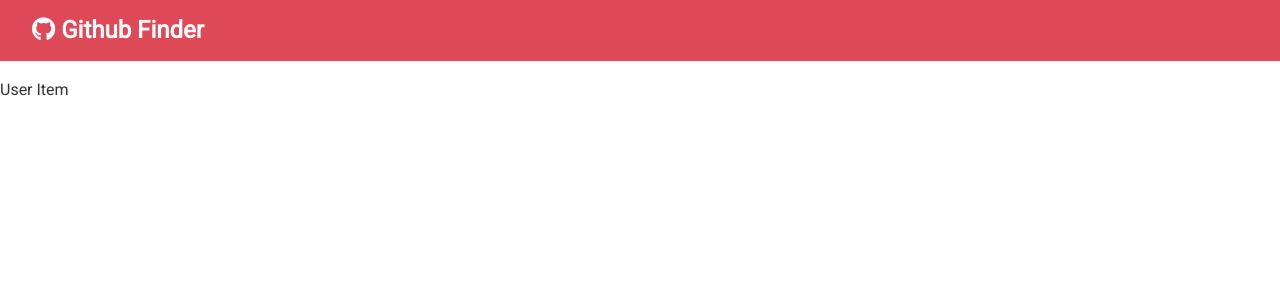
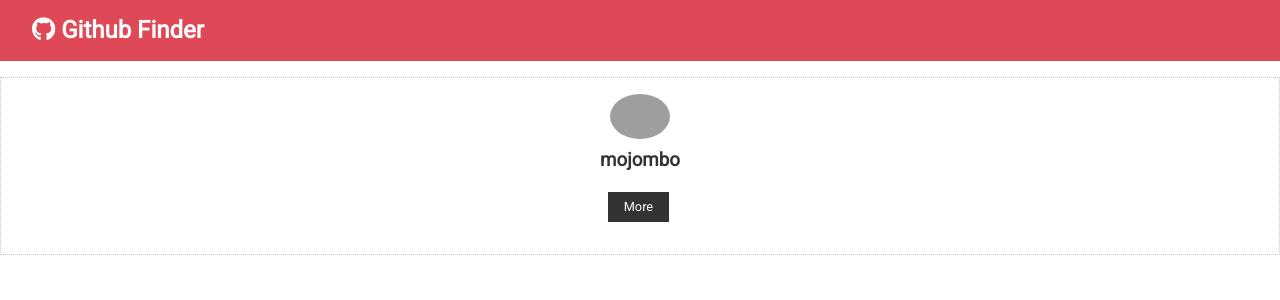
Before and after one commit to krisbaranski/github-finder, a React (Create React App) app: page / in a window 1280 px wide. Shown: the top 300 px of the page. Built offline with nearby package versions, Linux system fonts and the light colour scheme; grey boxes are pictures that could not be loaded.

Commit message:
feat: UserItem this.state props restructuring

```diff
--- a/src/components/users/UserItem.js
+++ b/src/components/users/UserItem.js
@@ -1,8 +1,31 @@
 import React, { Component } from "react";
 
 class UserItem extends Component {
+  state = {
+    id: "id",
+    login: "mojombo",
+    avatar_url: "https://avatars.githubusercontent.com/u/1?v=4",
+    html_url: "https://github.com/mojombo",
+  };
+
   render() {
-    return <div>User Item</div>;
+    const { login, avatar_url, html_url } = this.state;
+    return (
+      <div className='card text-center'>
+        <img
+          src={avatar_url}
+          className='round-img'
+          alt='avatar'
+          style={{ width: "60px" }}
+        />
+        <h3>{login}</h3>
+        <div>
+          <a href={html_url} className='btn btn-dark btn-sm my-1'>
+            More
+          </a>
+        </div>
+      </div>
+    );
   }
 }
 
```
Also changed, not shown: src/components/users/Users.js (added).
